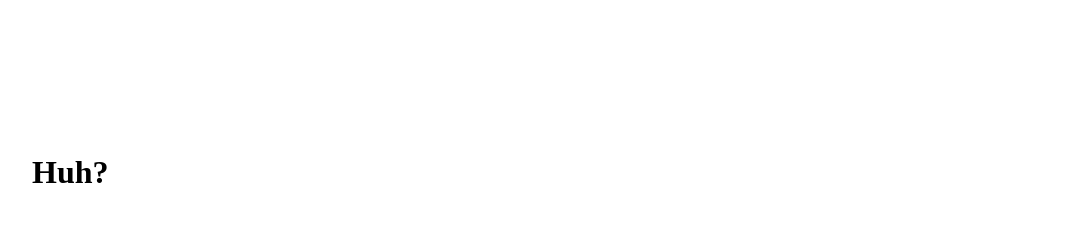
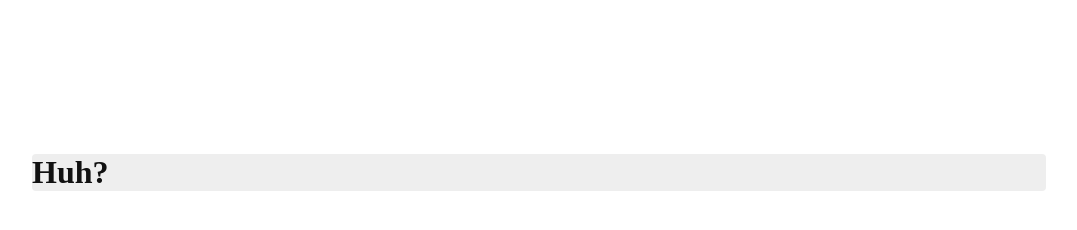
Before and after one commit to andreholman/andreholman.github.io, a plain HTML site: page portfolio/index.html in a window 1280 px wide. Shown: the whole page, without its empty margins (101-1178 px from the left). Drawn offline with Linux system fonts and the light colour scheme.

Commit message:
Update portfolio.css

```diff
--- a/portfolio/portfolio.css
+++ b/portfolio/portfolio.css
@@ -5,5 +5,7 @@ body {
 .mainframe {
   width: 100%;
   height: 100%;
-  color: #000;
+  color: #111;
+  background: #EEE;
+  border-radius: 4px;
 }
```
